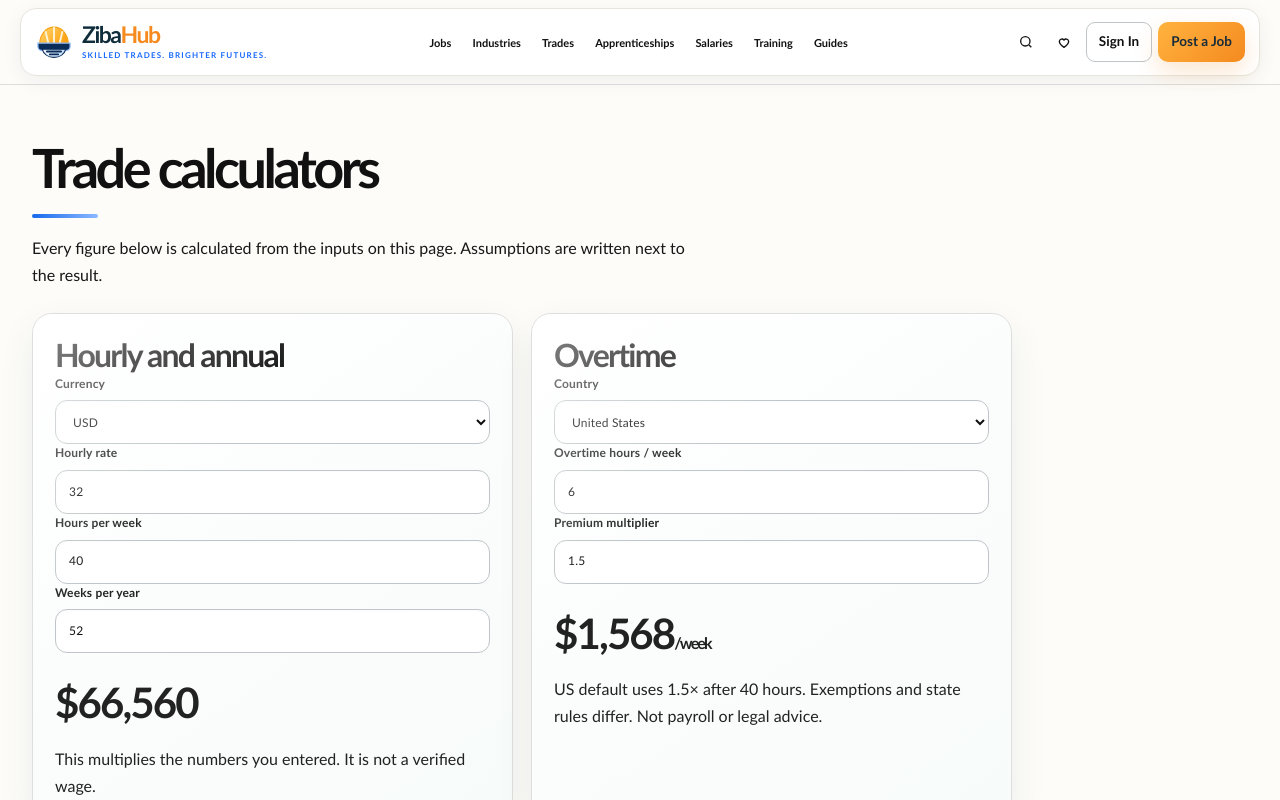
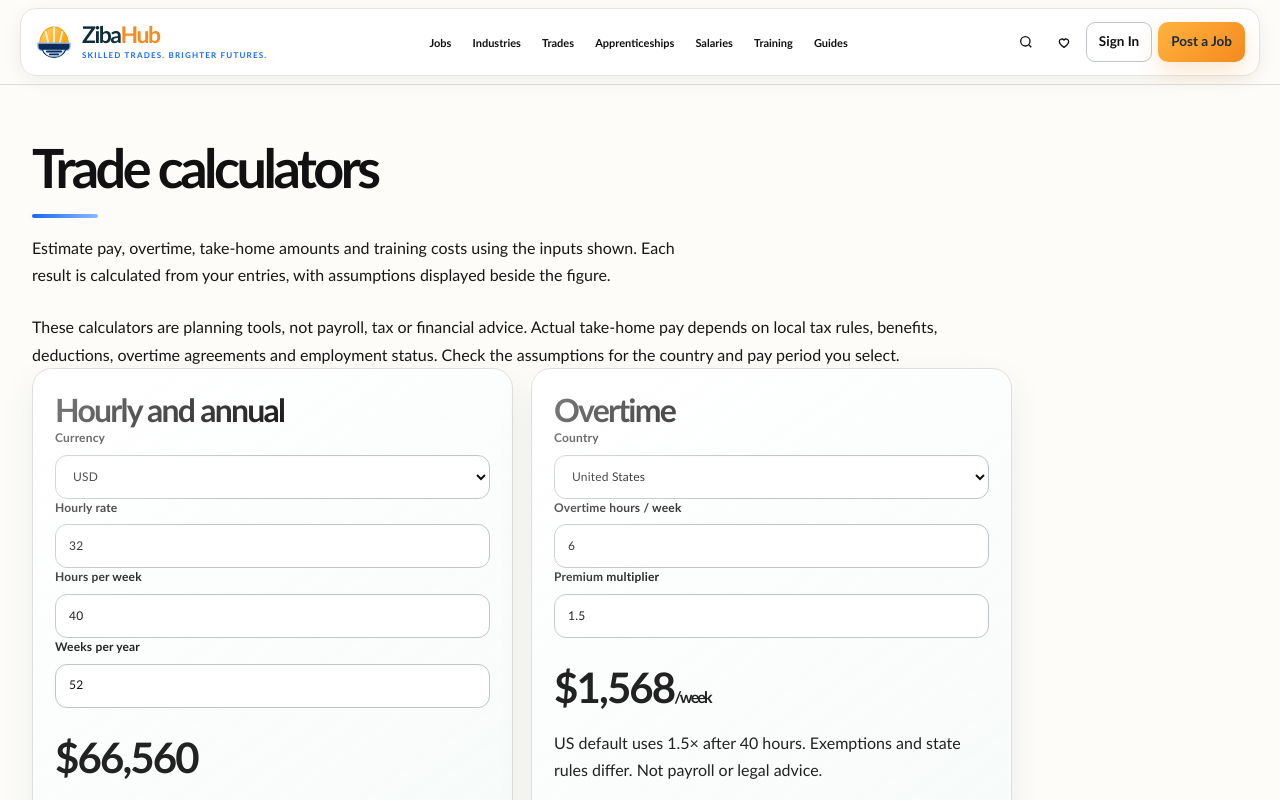
Before and after one commit to brainsparkbyzm-ai/zibahub-w, a Next.js app: page /calculators in a window 1280 px wide. Shown: the top 800 px of the page. Built offline with nearby package versions, Linux system fonts and the light colour scheme; no server answers.

Commit message:
Improve trade calculators page SEO description and copy

```diff
--- a/app/calculators/page.tsx
+++ b/app/calculators/page.tsx
@@ -1,13 +1,14 @@
 import { Calculators } from "@/features/calculators/Calculators";
 import { pageMeta } from "@/lib/seo";
 
-export const metadata = pageMeta({ title: "Calculators", description: "Working pay, overtime, take-home, and training cost calculators.", path: "/calculators" });
+export const metadata = pageMeta({ title: "Calculators", description: "Estimate skilled-trade pay, overtime, take-home amounts and training costs with calculators that show their inputs and assumptions.", path: "/calculators" });
 
 export default function CalculatorsPage() {
   return (
     <div className="shell page zh-directory-page zh-page-calculators">
       <h1 className="page-title">Trade calculators</h1>
-      <p>Every figure below is calculated from the inputs on this page. Assumptions are written next to the result.</p>
+      <p>Estimate pay, overtime, take-home amounts and training costs using the inputs shown. Each result is calculated from your entries, with assumptions displayed beside the figure.</p>
+      <p>These calculators are planning tools, not payroll, tax or financial advice. Actual take-home pay depends on local tax rules, benefits, deductions, overtime agreements and employment status. Check the assumptions for the country and pay period you select.</p>
       <Calculators />
     </div>
   );
```
